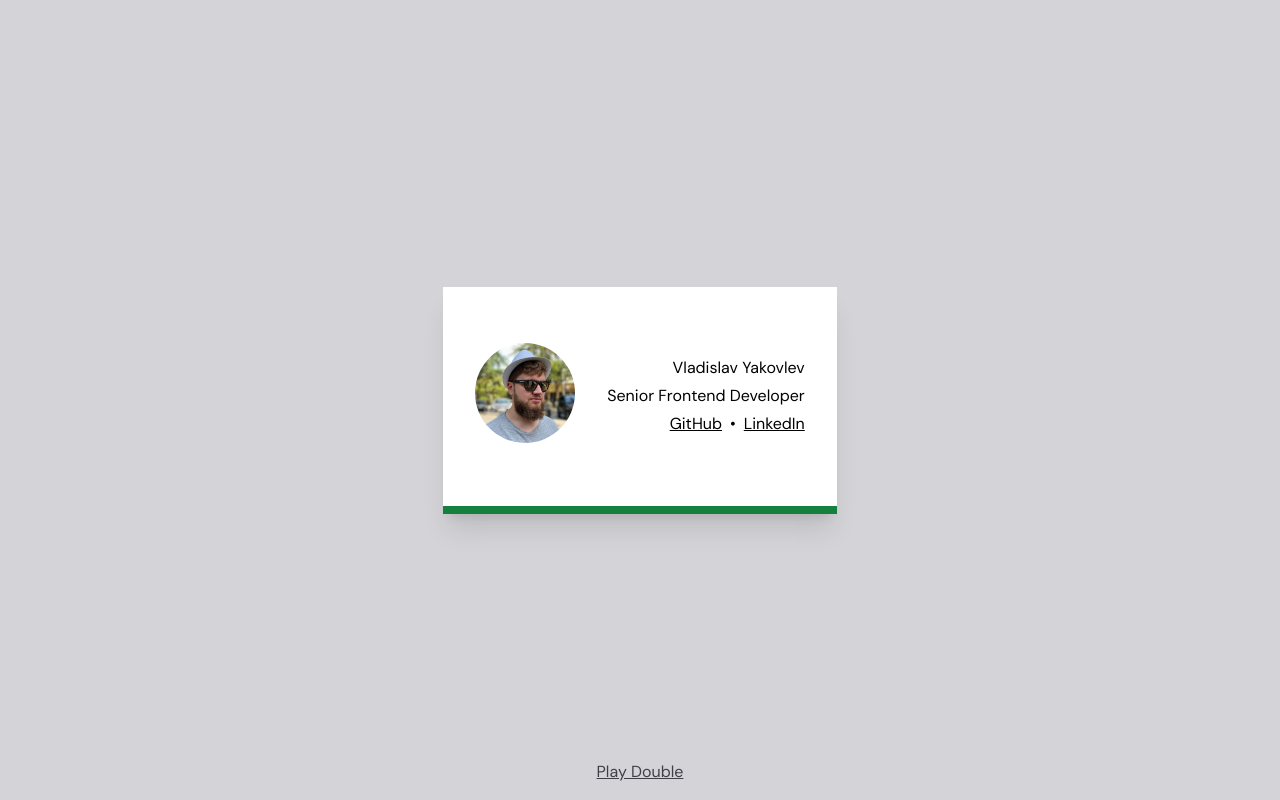
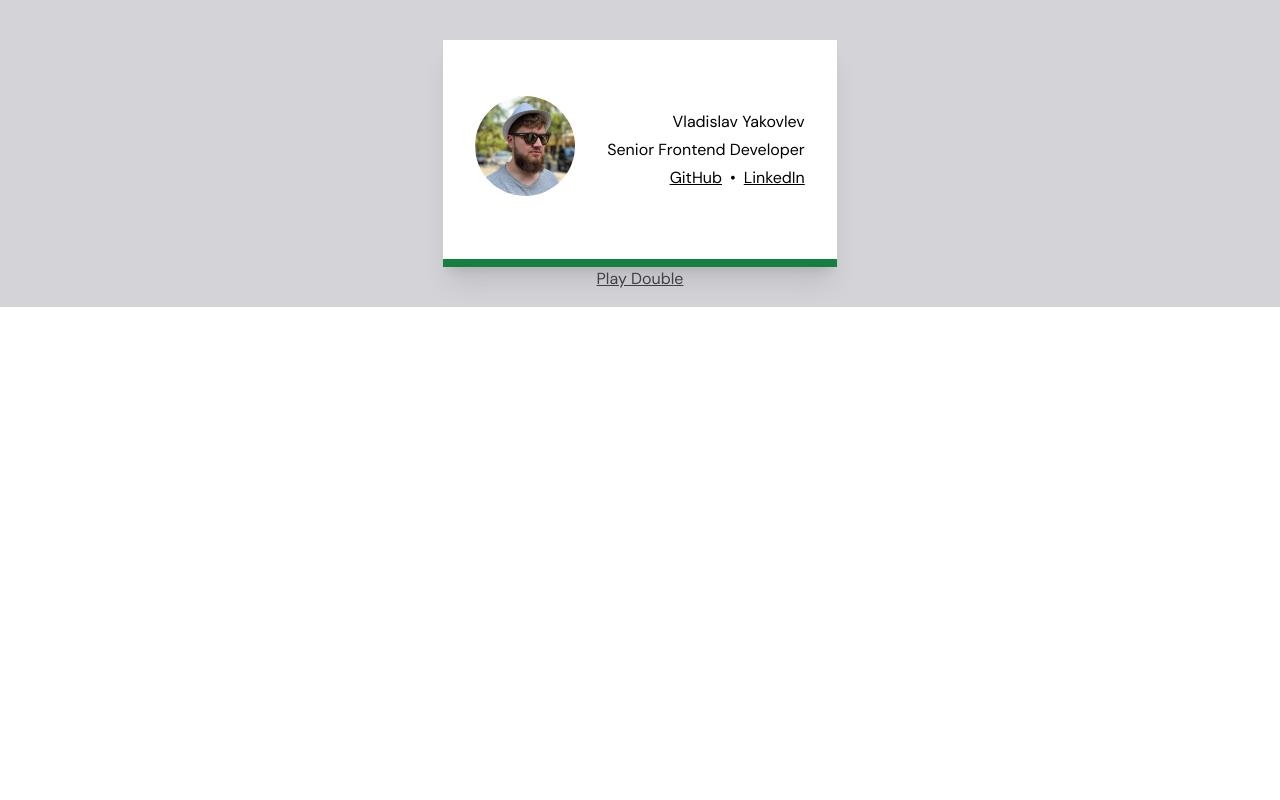
Before and after one commit to vlad-yakovlev/vlad-yakovlev-dev, a Next.js app: page / in a window 1280 px wide. Built offline with nearby package versions, Linux system fonts and the light colour scheme.

Commit message:
Fix safari scroll

```diff
--- a/pages/index.tsx
+++ b/pages/index.tsx
@@ -9,7 +9,10 @@ const Home: NextPage = () => {
         <title>Vladislav Yakovlev</title>
       </Head>
 
-      <div className="flex flex-col items-center justify-between min-h-screen bg-zinc-300">
+      <div
+        className="flex flex-col items-center justify-between min-h-screen bg-zinc-300"
+        style={{ minHeight: '-webkit-fill-available' }}
+      >
         <div className="h-10" />
         <div className="flex items-center flex-col sm:flex-row gap-8 px-8 py-14 border-b-8 border-b-green-700 bg-white shadow-xl">
           <div className="flex-none">
```
